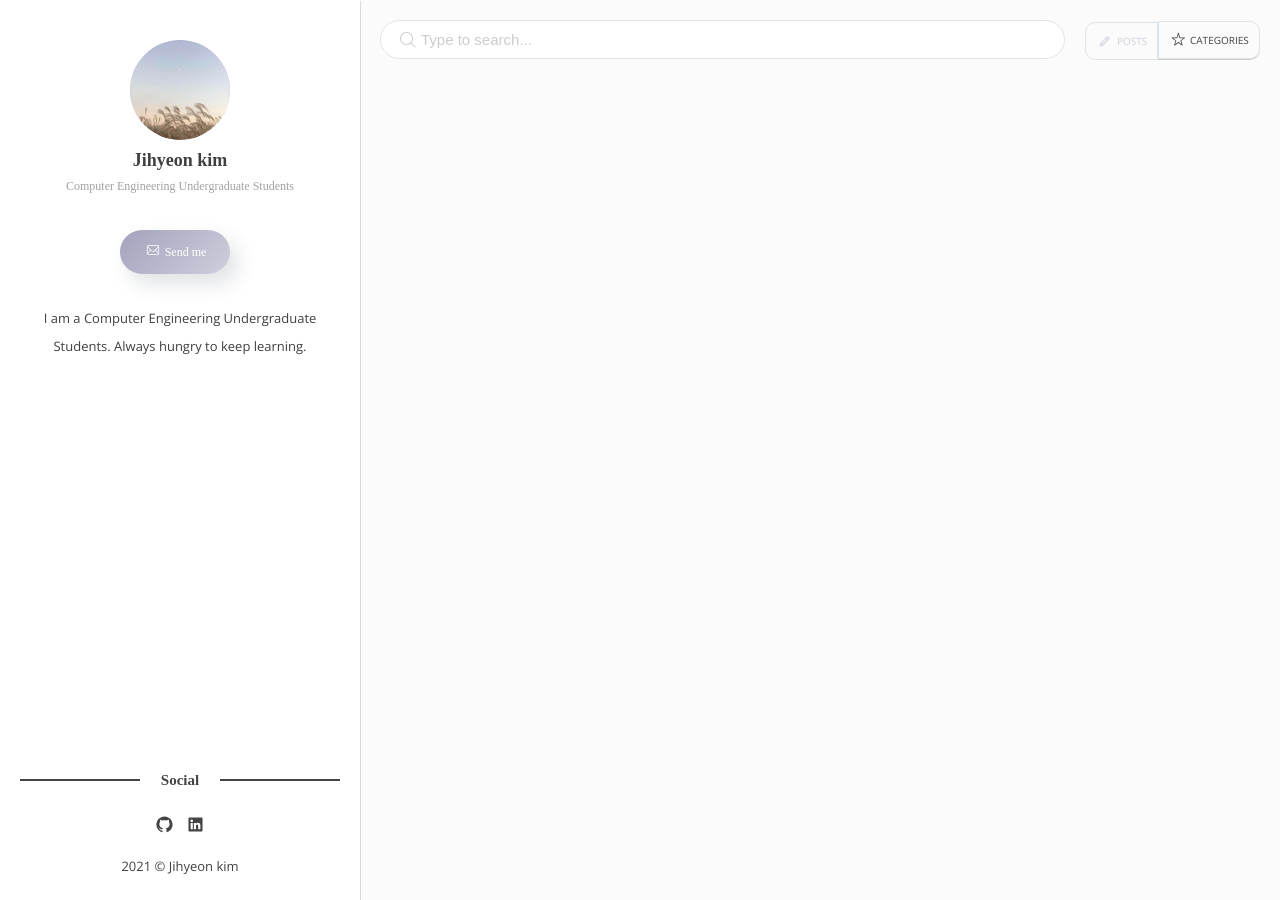
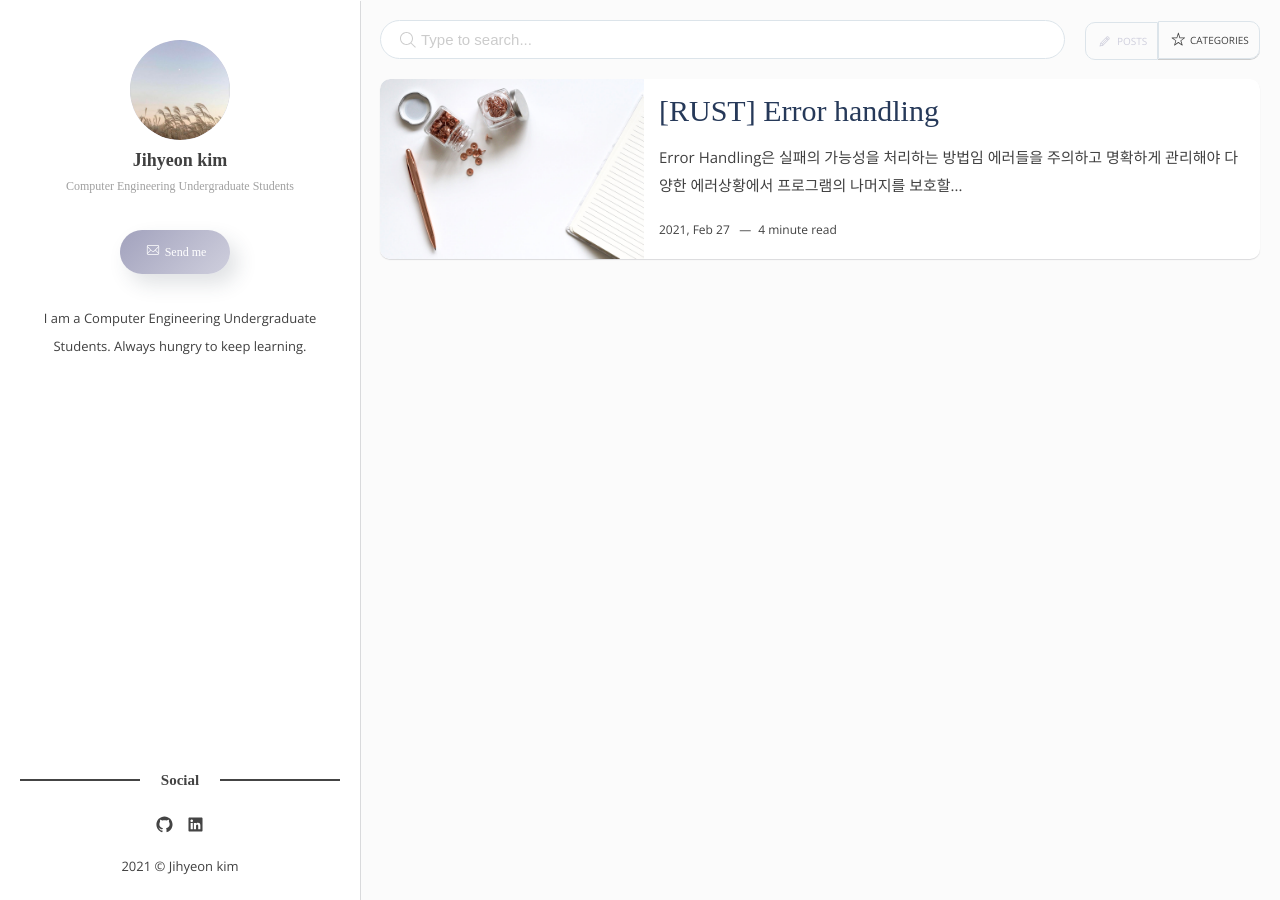
Before and after one commit to kimjihyeon99/kimjihyeon99.github.io, a Jekyll site: the page built from index.html, in a window 1280 px wide. Built offline with Jekyll 4.4.1, drawn with Linux system fonts in a browser that asks for light colours; some web fonts are replaced; the list of posts is cut into pages by our own code; a file with an impossible date is left out.

Commit message:
modify date [RUST] Error handling

```diff
--- a/_posts/2021-02-27-[RUST] Error handling.markdown
+++ b/_posts/2021-02-27-[RUST] Error handling.markdown
@@ -1,7 +1,7 @@
 ---
 layout: post
 title: "[RUST] Error handling"
-date: "%Y-%M-%d"
+date: "2021-02-27 12:00:00"
 image: 12.jpg
 tags: [rust, error]
 categories: rust
```
